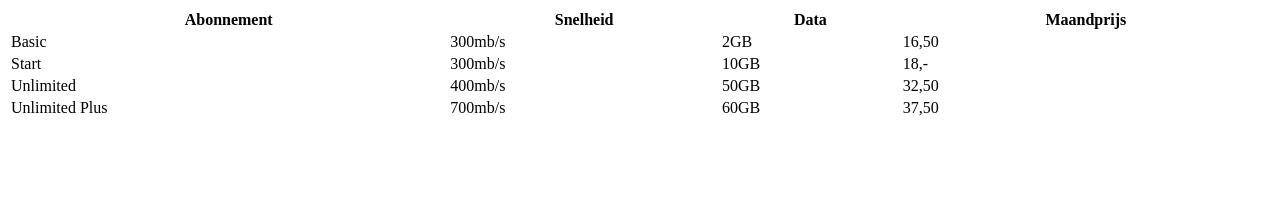
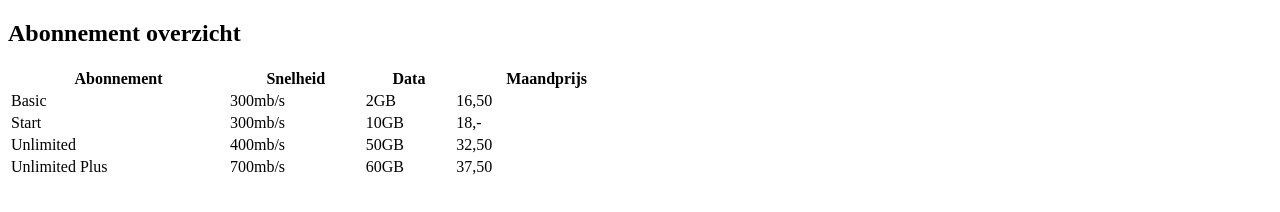
Before and after one commit to dave-zegers/w3_3-hellohi-abbonementoverzicht, a plain HTML site: page index.html in a window 1280 px wide. Drawn offline with Linux system fonts and the light colour scheme.

Commit message:
styling
Updated the HTML structure to include a stylesheet and improved table formatting.

```diff
--- a/index.html
+++ b/index.html
@@ -3,15 +3,20 @@
 <head>
     <meta charset="UTF-8">
     <title>Document</title>
+    <link rel="stylesheet" href="style.css">
 </head>
 <body>
-    <table style="width: 100%">
+    <h2>Abonnement overzicht</h2>
+    <table style="width: 50%">
+        <thead>
         <tr>
             <th>Abonnement</th>
             <th>Snelheid</th>
             <th>Data</th>
             <th>Maandprijs</th>
         </tr>
+        </thead>
+        <tbody>
         <tr>
             <td>Basic</td>
             <td>300mb/s</td>
@@ -36,6 +41,7 @@
             <td>60GB</td>
             <td>37,50</td>
         </tr>
+        </tbody>
     </table>
 </body>
 </html>
```
